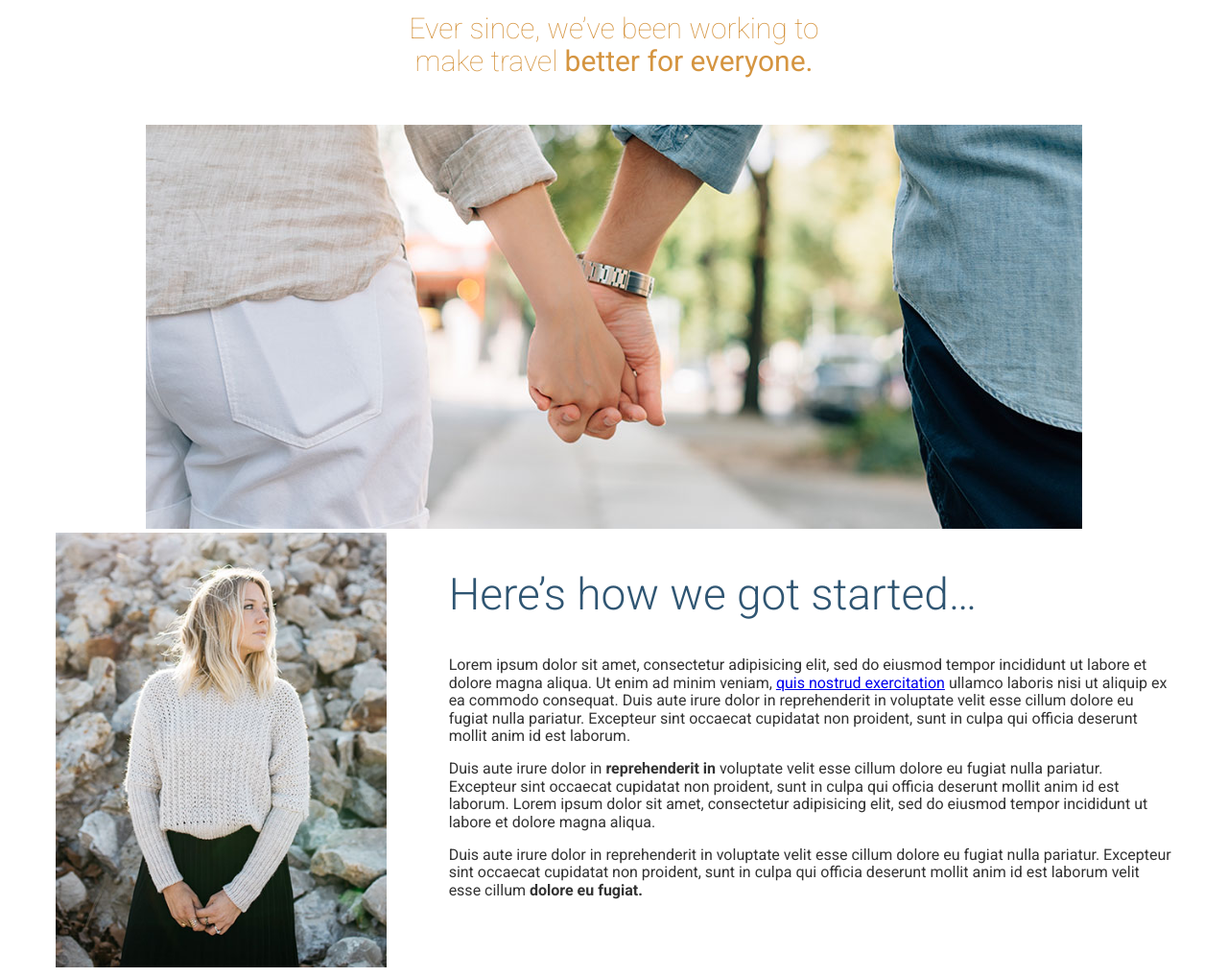
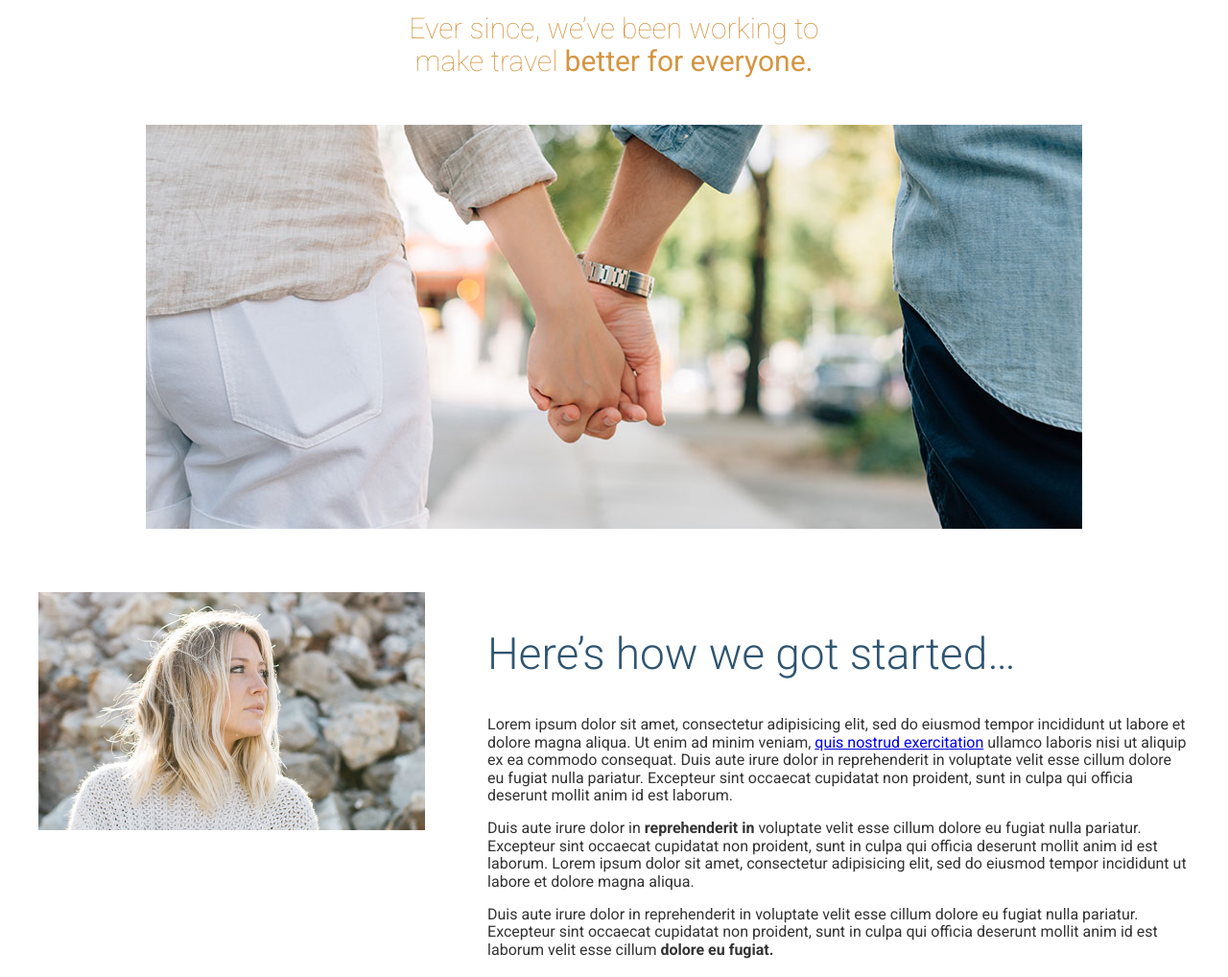
Before and after one commit to anarorujov/travel-site, a website: page app/index.html in a window 1280 px wide. Shown: the part 960-1978 px from the top of the page at 96% size. Drawn offline with Linux system fonts and the light colour scheme.

Commit message:
Adjusted width of the rows to exact match to the design mockup

```diff
--- a/app/index.html
+++ b/app/index.html
@@ -42,14 +42,16 @@
     <div class="wrapper">
       <h2 class="headline headline--centered headline--light headline--b-margin-small">The first trip we planned <strong>was our own.</strong></h2>
       <h3 class="headline headline--centered headline--orange headline--small headline--narrow headline--light headline--b-margin-large">Ever since, we&rsquo;ve been working to make travel <strong>better for everyone.</strong></h3>
-      <div class="wrapper wrapper--medium">
+      <div class="wrapper wrapper--medium wrapper--b-margin">
         <img src="assets/images/first-trip.jpg" alt="Couple walking down a street.">
       </div>
       <div class="row row--gutters">
-        <div class="row__medium-4">
-          <img src="assets/images/our-start.jpg" alt="Our founder, Jane Doe">
+        <div class="row__medium-4 row__medium-4--larger">
+          <picture>
+            <img src="assets/images/our-start-landscape.jpg" alt="Our founder Jane Doe">
+          </picture>
         </div>
-        <div class="row__medium-8">
+        <div class="row__medium-8 row__medium-8--smaller">
           <h2 class="headline">Here&rsquo;s how we got started&hellip;</h2>
           <p>Lorem ipsum dolor sit amet, consectetur adipisicing elit, sed do eiusmod tempor incididunt ut labore et dolore magna aliqua. Ut enim ad minim veniam, <a href="#">quis nostrud exercitation</a> ullamco laboris nisi ut aliquip ex ea commodo consequat. Duis aute irure dolor in reprehenderit in voluptate velit esse cillum dolore eu fugiat nulla pariatur. Excepteur sint occaecat cupidatat non proident, sunt in culpa qui officia deserunt mollit anim id est laborum.</p>
           <p>Duis aute irure dolor in <strong>reprehenderit in</strong> voluptate velit esse cillum dolore eu fugiat nulla pariatur. Excepteur sint occaecat cupidatat non proident, sunt in culpa qui officia deserunt mollit anim id est laborum. Lorem ipsum dolor sit amet, consectetur adipisicing elit, sed do eiusmod tempor incididunt ut labore et dolore magna aliqua.</p>
--- a/app/temp/styles/styles.css
+++ b/app/temp/styles/styles.css
@@ -555,7 +555,7 @@ img {
 .wrapper {
     padding-left: 1.125rem;
     padding-right: 1.125rem;
-    max-width: 75rem;
+    max-width: 77.25rem;
     margin-left: auto;
     margin-right: auto;
     overflow: hidden;
@@ -568,6 +568,17 @@ img {
 .wrapper .wrapper {
         padding-left: 0;
         padding-right: 0;
+    }
+
+.wrapper--b-margin {
+        margin-bottom: 1rem;
+    }
+
+@media (min-width: 530px) {
+
+.wrapper--b-margin {
+            margin-bottom: 3.875rem
+    }
     }
 
 .page-section {
@@ -656,8 +667,16 @@ img {
             width: 33.33%;
         }
 
+        .row__medium-4--larger {
+            width: 37%;
+        }
+
         .row__medium-8 {
             float: left;
             width: 66.66%;
         }
+
+        .row__medium-8--smaller {
+            width: 63%;
+        }
     }
```
Also changed, not shown: app/assets/styles/modules/_row.css (+8 -0 lines).
